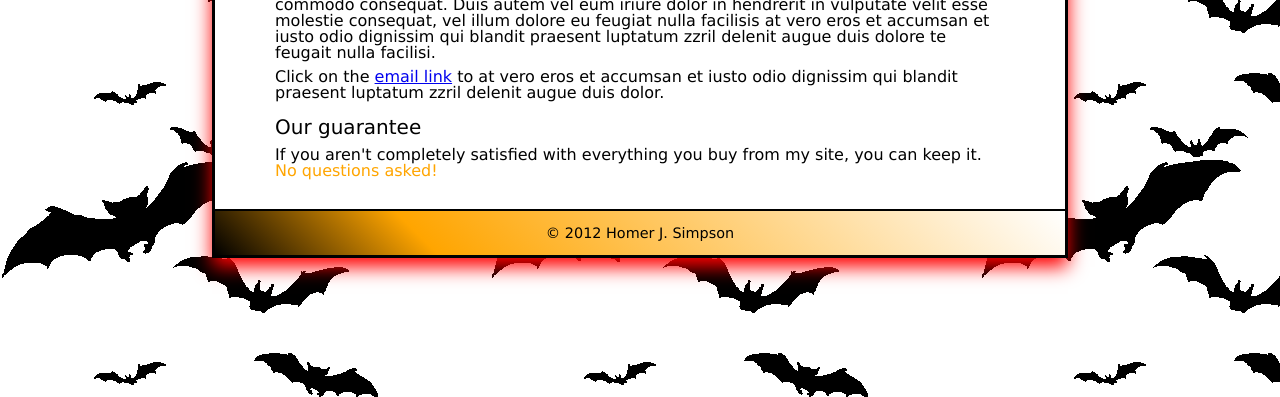
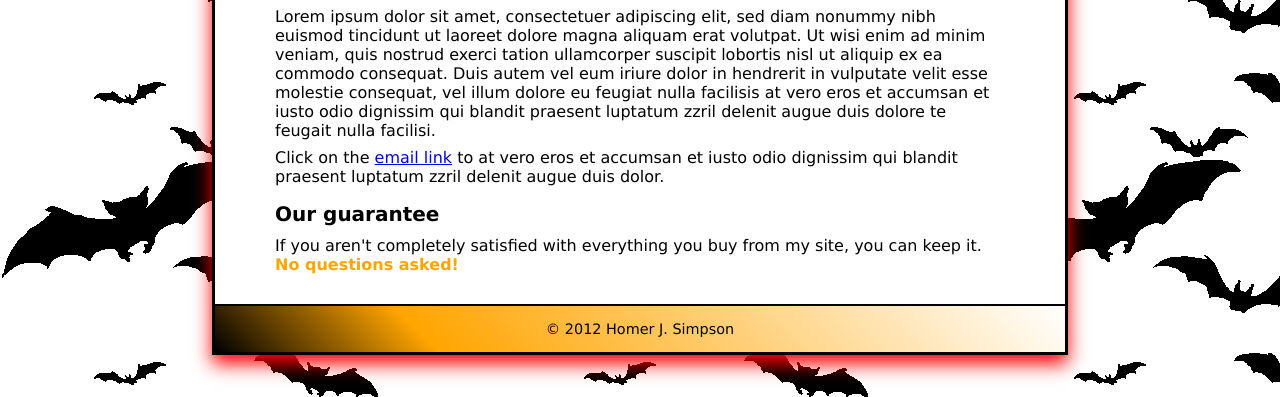
Before and after one commit to gryerson/Day06, a plain HTML site: page index.html in a window 1280 px wide. Shown: the part 403-800 px from the top of the page. Drawn offline with Linux system fonts and the light colour scheme.

Commit message:
fourth commit

```diff
--- a/index.html
+++ b/index.html
@@ -5,7 +5,7 @@
 	<meta charset="utf-8" />
 	<title>Homer’s Online Music Shop</title>
 	<link rel="shortcut icon" href="images/homer.ico" />
-	<link rel="stylesheet" href="css/reset.css" />
+	<!-- <link rel="stylesheet" href="css/reset.css" /> -->
 	<link rel="stylesheet" href="css/main.css" />
 	<link rel="stylesheet" href="css/nav.css" />
 </head>
```
Also changed, not shown: product_discount.html (+1 -1 lines).
